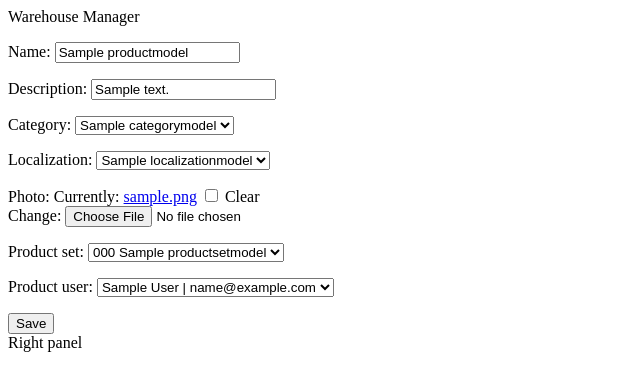
After one commit to wujto/warehouse_manager, a Django app: page /product/update/1 in a window 1280 px wide. The commit adds this page. Shown: the top 391 px of the page, without its empty margins (0-640 px from the left). Run offline with Django 4.2, Linux system fonts and the light colour scheme; tables that the repository leaves empty hold one stand-in row (values such as "Sample post").

Commit message:
add new views

```diff
--- a/warehouse_manager/warehouse_manager_base/models.py
+++ b/warehouse_manager/warehouse_manager_base/models.py
@@ -30,6 +30,12 @@ class ProductSetModel(models.Model):
 
     def get_absolute_url(self):
         return reverse('product_set_detail', args =[str(self.pk)])
+
+    def get_edit_url(self):
+        return reverse('product_set_edit', args=[str(self.pk)])
+
+    def get_create_url(self):
+        return reverse('product_set_create')
 
 class LocalizationModel(models.Model):
     name = models.CharField(unique=True, max_length=25, blank=False, null=False)
@@ -70,8 +76,8 @@ class ProductModel(models.Model):
     category = models.ForeignKey(CategoryModel, on_delete= models.DO_NOTHING, blank=False, null=False, related_name='products')
     localization = models.ForeignKey(LocalizationModel, on_delete = models.DO_NOTHING, blank=False, null=False, related_name='products')
     photo = models.FileField(upload_to="products/",null= True, blank= True, default= None)
-    product_set = models.ForeignKey(ProductSetModel,on_delete = models.DO_NOTHING, null=True, blank=False, related_name='products')
-    product_user = models.ForeignKey("CustomUserModel",on_delete = models.DO_NOTHING, blank=False, null=True, related_name='products')
+    product_set = models.ForeignKey(ProductSetModel,on_delete = models.DO_NOTHING, null=True, blank=True, related_name='products')
+    product_user = models.ForeignKey("CustomUserModel",on_delete = models.DO_NOTHING, blank=True, null=True, related_name='products')
 
     class Meta:
         ordering = ['name']
@@ -98,6 +104,15 @@ class ProductModel(models.Model):
 
     def get_absolute_url(self):
         return reverse('product_detail', args =[str(self.pk)])
+
+    def get_edit_url(self):
+        return reverse('product_update', args=[str(self.pk)])
+
+    def get_delete_url(self):
+        return reverse('product_delete', args=[str(self.pk)])
+
+    def get_create_url(self):
+        return reverse('product_create')
 
 class CustomUserManager(BaseUserManager):
     def create_user(self, email, password, **extra_fields):
--- a/warehouse_manager/warehouse_manager_browser_app/templates/detail.html
+++ b/warehouse_manager/warehouse_manager_browser_app/templates/detail.html
@@ -3,6 +3,7 @@
 {% block 'title'%} {{ object.name }} {% endblock %}
 
 {% block 'content' %}
+    <a href = "{{ object.get_edit_url }}">Edit</a><br>
     <b>ID number:</b> {{ object.id_number }}   <b>Name:</b> {{object.name}}<br>
     <b>Category:</b> {{object.category}}   <b>Loalization:</b> {{object.localization}}<br>
     <b>User:</b> {{object.product_user}}   <b>Set name:</b> {{objct.product_set}}<br>
--- /dev/null
+++ b/warehouse_manager/warehouse_manager_browser_app/templates/edit.html
@@ -0,0 +1,10 @@
+{% extends 'base.html' %}
+
+{% block 'title'%} {{ object.name }} {% endblock %}
+
+{% block 'content' %}
+    <form method="post">{% csrf_token %}
+        {{form.as_p}}
+        <input type="submit" value="Save">
+    </form>
+{% endblock %}
--- a/warehouse_manager/warehouse_manager_browser_app/urls.py
+++ b/warehouse_manager/warehouse_manager_browser_app/urls.py
@@ -1,10 +1,14 @@
 from django.urls import path
-from .views import ProductListView, ProductCreateView, CategoryCreateView, LocalizationCreateView, ProductDetailView
+from .views import ProductListView, ProductCreateView, LocalizationCreateView, ProductDetailView, ProductUpdateView, ProductDeleteView
+from .views import CategoryCreateView, CategoryListView
 
 urlpatterns = [
     path('product/list', ProductListView.as_view(), name = 'product_list'),
     path('product/create', ProductCreateView.as_view(), name = 'product_create'),
     path('product/detail/<slug:pk>', ProductDetailView.as_view(), name = 'product_detail'),
+    path('product/update/<slug:pk>', ProductUpdateView.as_view(), name = 'product_update'),
+    path('product/delete/<slug:pk>', ProductDeleteView.as_view(), name = 'product_delete'),
+    path('category/list', CategoryListView.as_view(), name = 'category_list'),
     path('category/create', CategoryCreateView.as_view(), name = 'category_create'),
     path('localization/create', LocalizationCreateView.as_view(), name = 'localization_create'),
 ]
--- a/warehouse_manager/warehouse_manager_browser_app/views.py
+++ b/warehouse_manager/warehouse_manager_browser_app/views.py
@@ -1,13 +1,14 @@
 from django.shortcuts import render
+from django.urls import reverse_lazy
 from django.views.generic.list import ListView
 from django.views.generic.detail import DetailView
-from django.views.generic.edit import CreateView
+from django.views.generic.edit import CreateView, UpdateView, DeleteView
 
 from warehouse_manager_base.models import ProductModel, CategoryModel, LocalizationModel
 
 class ProductListView(ListView):
     model = ProductModel
-    template_name = 'products_list.html'
+    template_name = 'list.html'
 
     def get_context_data(self, **kwargs):
         context = super().get_context_data(**kwargs)
@@ -31,6 +32,20 @@ class ProductDetailView(DetailView):
         context = super().get_context_data(**kwargs)
         return context
 
+class ProductUpdateView(UpdateView):
+    model = ProductModel
+    template_name = 'edit.html'
+    fields = ['name', 'description', 'category','localization', 'photo', 'product_set', 'product_user']
+
+class ProductDeleteView(DeleteView):
+    model = ProductModel
+    success_url = reverse_lazy('product_list')
+    template_name= 'delete.html'
+
+class CategoryListView(ListView):
+    model = CategoryModel
+    template_name = 'list.html'
+
 class CategoryCreateView(CreateView):
     model = CategoryModel
     fields = ['name','description']
```
Also changed, not shown: warehouse_manager/warehouse_manager_browser_app/templates/delete.html (added, +11 -0 lines), warehouse_manager/warehouse_manager_browser_app/templates/list.html (added, +13 -0 lines), warehouse_manager/warehouse_manager_browser_app/templates/products_list.html (deleted, +0 -13 lines).
